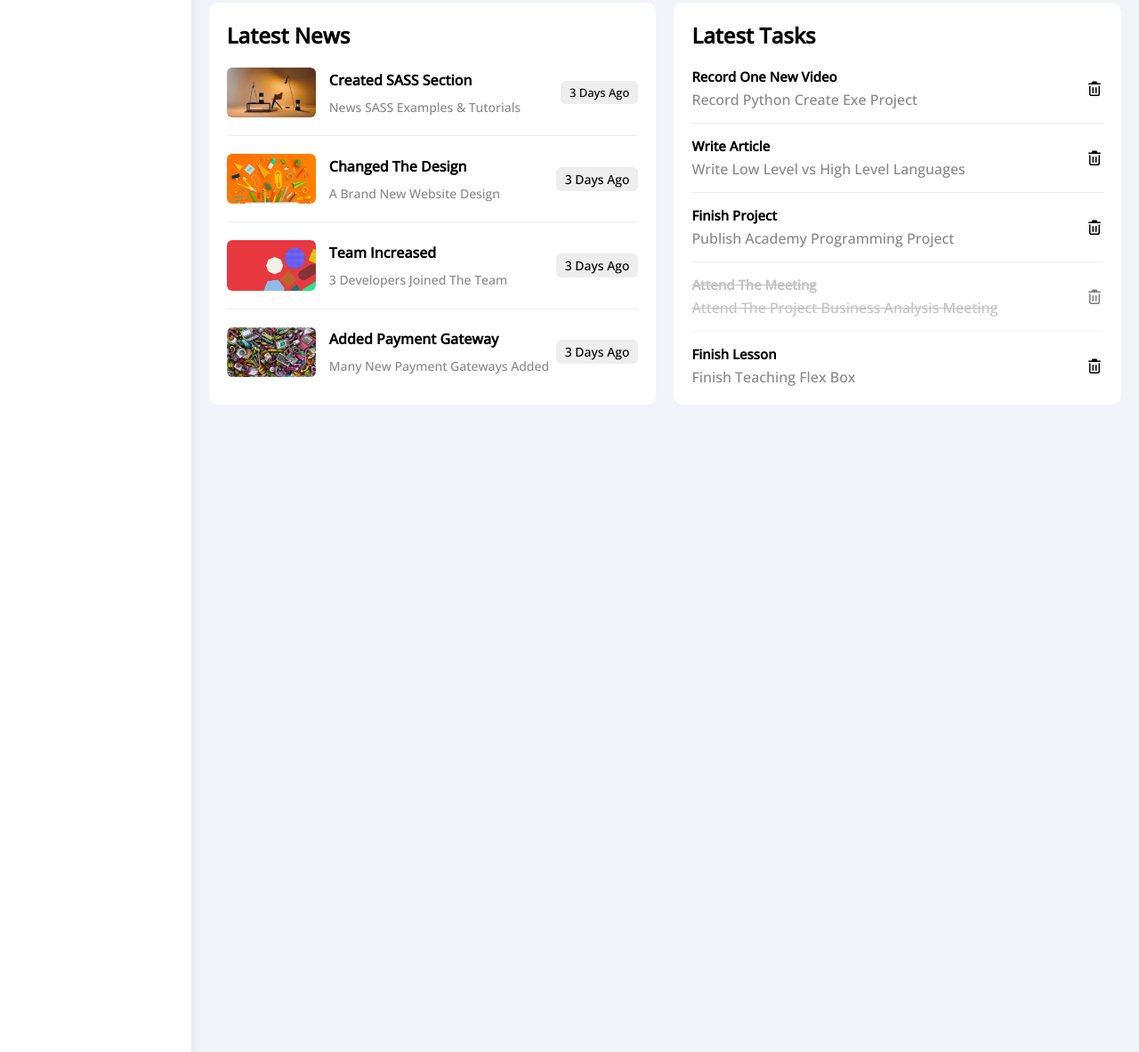
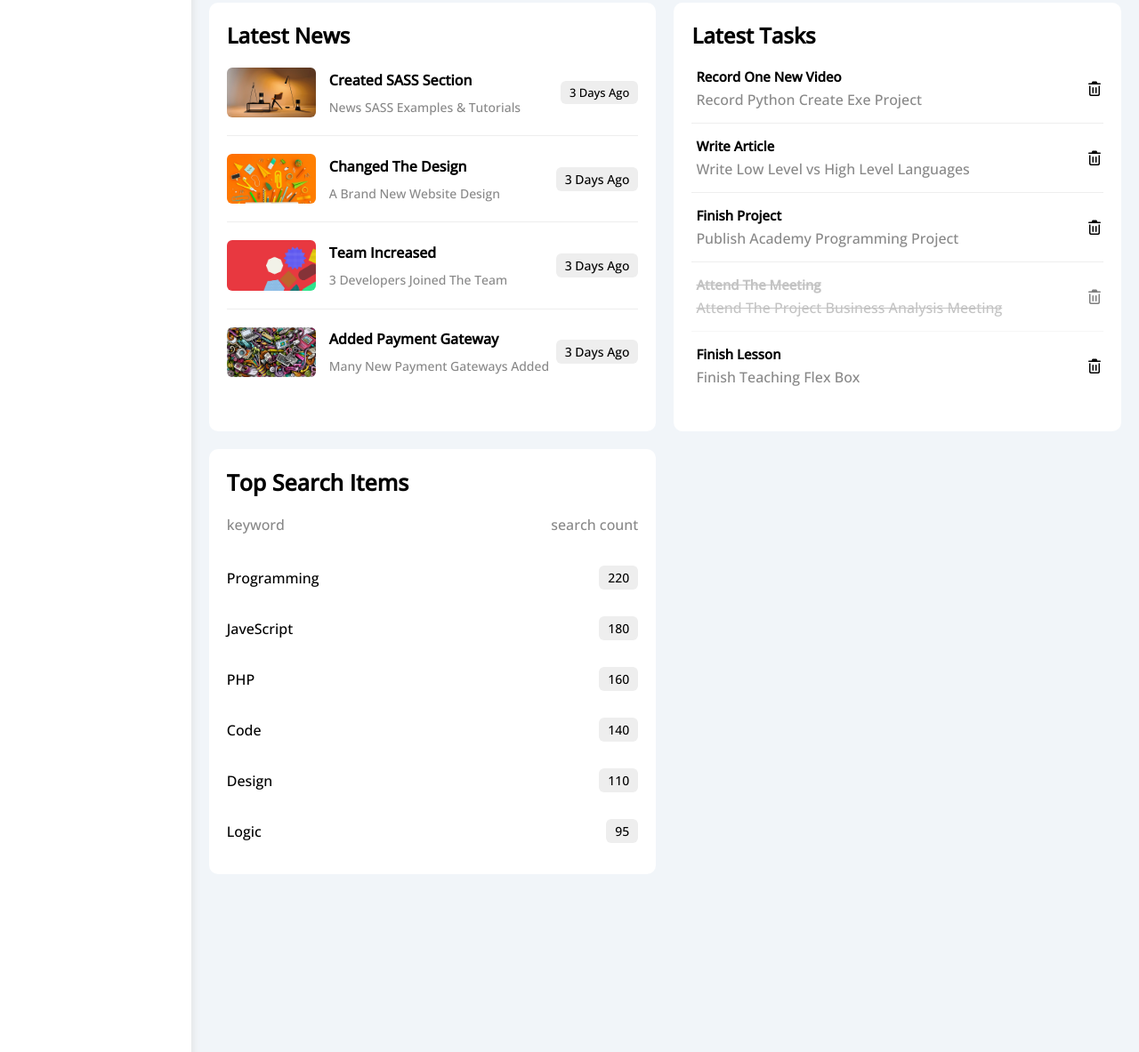
Before and after one commit to Kaito-kiidd/Template4, a plain HTML site: page index.html in a window 1280 px wide. Shown: the part 1049-2232 px from the top of the page at 89% size. Drawn offline with nearby package versions, Linux system fonts and the light colour scheme.

Commit message:
Finished the Top search section + add some hover effects

```diff
--- a/css/Dashboard.css
+++ b/css/Dashboard.css
@@ -321,6 +321,10 @@ ul {
 .tickets .box {
   border: 1px solid #ccc;
   width: calc(50% - 10px);
+  transition: var(--main-transition);
+}
+.tickets .box:hover {
+  background-color: #eeeeee7d;
 }
 .tickets .boxs .box {
   border-radius: 6px;
@@ -335,10 +339,22 @@ ul {
 
 /* News Section Start */
 
+.news .news-row {
+  transition: var(--main-transition);
+}
+.news .news-row:hover {
+  background-color: #eeeeee7d;
+  border-radius: 6px;
+}
+
 .news .news-row:not(:last-of-type) {
   margin-bottom: 20px;
   padding-bottom: 20px;
   border-bottom: 1px solid #eee;
+}
+.news .news-row:last-of-type {
+  margin-bottom: 20px;
+  padding-bottom: 20px;
 }
 
 .news .news-row h3 {
@@ -348,6 +364,14 @@ ul {
 /* News Section End */
 
 /* Tasks Section Start */
+
+.tasks .row {
+  transition: var(--main-transition);
+}
+.tasks .row:hover {
+  background-color: #eeeeee7d;
+  border-radius: 6px;
+}
 .tasks .row:not(:last-of-type) {
   margin-bottom: 15px;
   padding-bottom: 15px;
@@ -356,6 +380,10 @@ ul {
 .tasks .row .shape i {
   cursor: pointer;
   transition: var(--main-transition);
+}
+.tasks .row:last-of-type {
+  margin-bottom: 15px;
+  padding-bottom: 15px;
 }
 .tasks .row .shape i:hover {
   color: var(--red-color);
@@ -387,3 +415,11 @@ ul {
 }
 
 /* Animation End */
+
+/* Laters Uploads Section Start */
+
+.latest-uploads img {
+  width: 40px;
+  height: 40px;
+}
+/* Laters Uploads Section End */
--- a/css/Framework.css
+++ b/css/Framework.css
@@ -10,17 +10,20 @@
 .d-flex {
   display: flex;
 }
+.space-between {
+  justify-content: space-between;
+}
+.align-center {
+  align-items: center;
+}
 .f-column {
   flex-direction: column;
 }
 .f-wrap {
   flex-wrap: wrap;
 }
--flex-1 {
+.flex-1 {
   flex: 1;
-}
-.space-between {
-  justify-content: space-between;
 }
 .d-block {
   display: block;
@@ -30,9 +33,6 @@
 }
 .gap-20 {
   gap: 20px;
-}
-.align-center {
-  align-items: center;
 }
 .b-none {
   border: none;
@@ -56,6 +56,9 @@
 .w-fit {
   width: fit-content;
 }
+.h-fit {
+  height: fit-content;
+}
 .h-180 {
   height: 180px;
 }
@@ -64,6 +67,10 @@
 }
 /* Heights and Widths End */
 /* Start Padding + Margin */
+.ptb-15 {
+  padding-top: 15px;
+  padding-bottom: 15px;
+}
 .p-10 {
   padding: 10px;
 }
@@ -105,6 +112,9 @@
 }
 .ml-auto {
   margin-left: auto;
+}
+.ml-5 {
+  margin-left: 5px;
 }
 .ml-10 {
   margin-left: 10px;
@@ -244,9 +254,15 @@
   padding: 4px 10px;
   border-radius: 6px;
 }
-.sectoin {
+.section {
   padding: 20px;
   background-color: white;
   border-radius: 10px;
 }
+.border-b {
+  border-bottom: 1px solid #eee;
+}
+.main-transition {
+  transition: 0.3s;
+}
 /* End Components */
--- a/index.html
+++ b/index.html
@@ -141,7 +141,7 @@
           <!-- End Welcome widget -->
 
           <!-- Start Quick Draft -->
-          <div class="quick-draft bg-white rad-10 p-20">
+          <div class="quick-draft section">
             <h2 class="mt-0 mb-10">Quick Draft</h2>
             <p class="mt-0 mb-20">Write A Draft For Your Ideas</p>
             <form>
@@ -165,7 +165,7 @@
           <!-- End Quick Draft -->
 
           <!-- Start Targets Sectoin -->
-          <div class="targets bg-white rad-10 p-20">
+          <div class="targets section">
             <h2 class="mt-0 mb-10">Yearly Targets</h2>
             <p class="mt-0 mb-20 fs-15 c-grey">Targets Of The Year</p>
             <div class="target-row mb-20 center-flex blue">
@@ -214,7 +214,7 @@
           <!-- End Targets Sectoin -->
 
           <!-- Start Tickets Section -->
-          <div class="tickets bg-white rad-10 p-20">
+          <div class="tickets section">
             <h2 class="mt-0 mb-10">Tickets Statistics</h2>
             <p class="mt-0 mb-20 fs-15 c-grey">
               Everything About Support Tickets
@@ -247,7 +247,7 @@
           <!-- End Tickets Section -->
 
           <!-- News Section Start-->
-          <div class="news sectoin">
+          <div class="news section">
             <h2 class="m-0 mb-20">Latest News</h2>
             <div class="news-row d-flex align-center txt-c-mobile">
               <img class="w-100 rad-6 mr-15" src="imgs/news-01.png" alt="" />
@@ -293,10 +293,10 @@
           <!-- News Section End-->
 
           <!-- Tasks Section Start -->
-          <div class="tasks sectoin">
+          <div class="tasks section">
             <h2 class="m-0 mb-20">Latest Tasks</h2>
             <div class="row d-flex align-center">
-              <div class="info">
+              <div class="info ml-5">
                 <h3 class="mt-0 mb-5 fs-15">Record One New Video</h3>
                 <p class="fs-16 c-grey m-0">Record Python Create Exe Project</p>
               </div>
@@ -305,7 +305,7 @@
               </div>
             </div>
             <div class="row d-flex align-center">
-              <div class="info">
+              <div class="info ml-5">
                 <h3 class="mt-0 mb-5 fs-15">Write Article</h3>
                 <p class="fs-16 c-grey m-0">
                   Write Low Level vs High Level Languages
@@ -316,7 +316,7 @@
               </div>
             </div>
             <div class="row d-flex align-center">
-              <div class="info">
+              <div class="info ml-5">
                 <h3 class="mt-0 mb-5 fs-15">Finish Project</h3>
                 <p class="fs-16 c-grey m-0">
                   Publish Academy Programming Project
@@ -327,7 +327,7 @@
               </div>
             </div>
             <div class="row d-flex align-center opacity-5">
-              <div class="info">
+              <div class="info ml-5">
                 <h3 class="mt-0 mb-5 fs-15 c-grey txt-line">
                   Attend The Meeting
                 </h3>
@@ -340,7 +340,7 @@
               </div>
             </div>
             <div class="row d-flex align-center">
-              <div class="info">
+              <div class="info ml-5">
                 <h3 class="mt-0 mb-5 fs-15">Finish Lesson</h3>
                 <p class="fs-16 c-grey m-0">Finish Teaching Flex Box</p>
               </div>
@@ -350,6 +350,40 @@
             </div>
           </div>
           <!-- Tasks Section End -->
+
+          <!-- Top Search Section Start -->
+          <div class="top-search section">
+            <h2 class="m-0 mb-20 fs-25">Top Search Items</h2>
+            <div class="head-items d-flex space-between c-grey mb-20">
+              <div>keyword</div>
+              <div>search count</div>
+            </div>
+            <div class="between-flex ptb-15">
+              <div class="div">Programming</div>
+              <div class="btn-shape fs-14 bg-eee">220</div>
+            </div>
+            <div class="between-flex ptb-15">
+              <div class="div">JaveScript</div>
+              <div class="btn-shape fs-14 bg-eee">180</div>
+            </div>
+            <div class="between-flex ptb-15">
+              <div class="div">PHP</div>
+              <div class="btn-shape fs-14 bg-eee">160</div>
+            </div>
+            <div class="between-flex ptb-15">
+              <div class="div">Code</div>
+              <div class="btn-shape fs-14 bg-eee">140</div>
+            </div>
+            <div class="between-flex ptb-15">
+              <div class="div">Design</div>
+              <div class="btn-shape fs-14 bg-eee">110</div>
+            </div>
+            <div class="between-flex ptb-15">
+              <div class="div">Logic</div>
+              <div class="btn-shape fs-14 bg-eee">95</div>
+            </div>
+          </div>
+          <!-- Top Search Section End -->
         </div>
         <!-- End Wrapper -->
       </div>
```
Also changed, not shown: imgs/avi.svg (added), imgs/dll.svg (added), imgs/eps.svg (added), imgs/pdf.svg (added), imgs/psd.svg (added), imgs/zip.svg (added).
